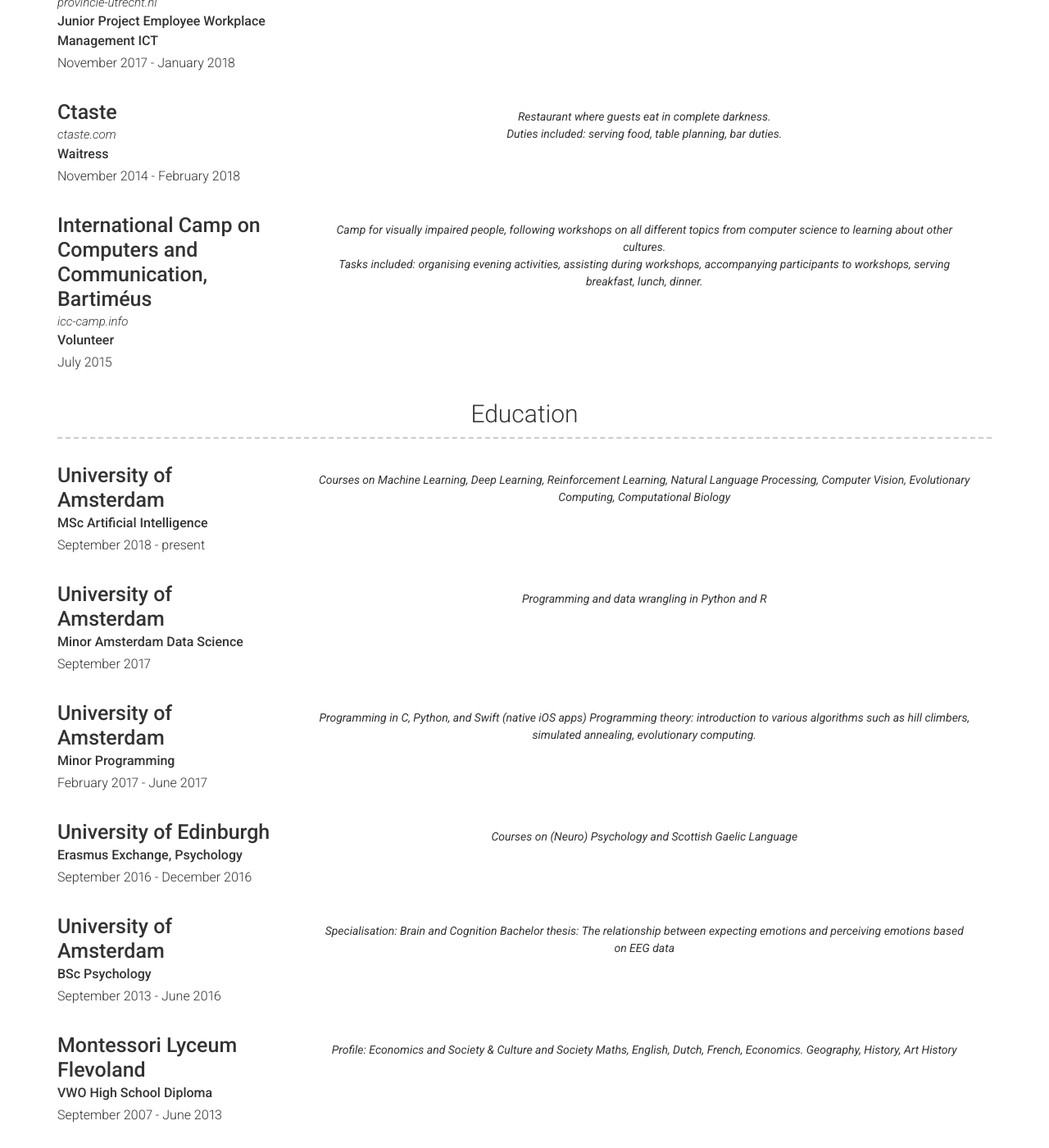
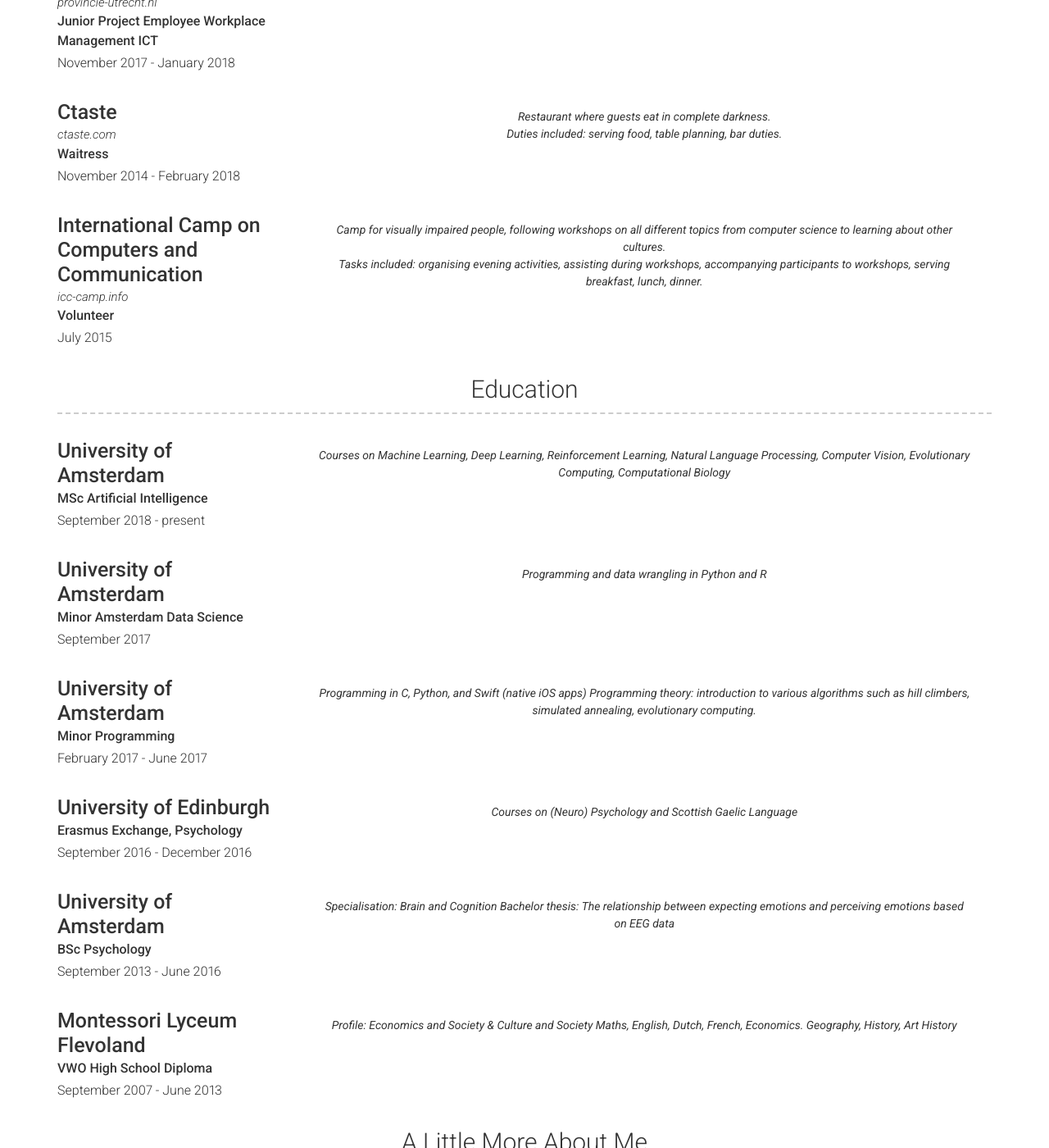
Before and after one commit to emmahokken/website, a Jekyll site: the page built from index.md, in a window 1280 px wide and 1400 px high, scrolled down 981 px. Shown: the whole window at 82% size. Built offline with Jekyll 4.4.1, drawn with Linux system fonts in a browser that asks for light colours; nearby versions of some CDN libraries; some of the changed text lies outside the part shown.

Commit message:
dark mode and referenced

```diff
--- a/_config.yml
+++ b/_config.yml
@@ -10,7 +10,7 @@ email: emmahokken@gmail.com
 # website: Your website (eg. https://google.com)(optional)
 
 # Dark Mode (true/false/never)
-darkmode: false
+darkmode: never
 
 # Social links
 twitter_username: emmahokken
@@ -79,7 +79,7 @@ more_content: | # this will include new lines to allow paragraphs
 # Or you could title it **Skills** and write a bit more about things that make you more desirable, like *leadership* or *teamwork*
 
 # Footer
-footer_show_references: true
+footer_show_references: false
 
 # Build settings
 # theme: modern-resume-theme (Use this is you are hosting your resume yourself)
--- a/_data/experience.yml
+++ b/_data/experience.yml
@@ -32,7 +32,7 @@
     Restaurant where guests eat in complete darkness.<br>
     Duties included: serving food, table planning, bar duties.
 
-- company: International Camp on Computers and Communication, Bartiméus
+- company: International Camp on Computers and Communication
   link: icc-camp.info
   job_title: Volunteer
   dates: July 2015
```
